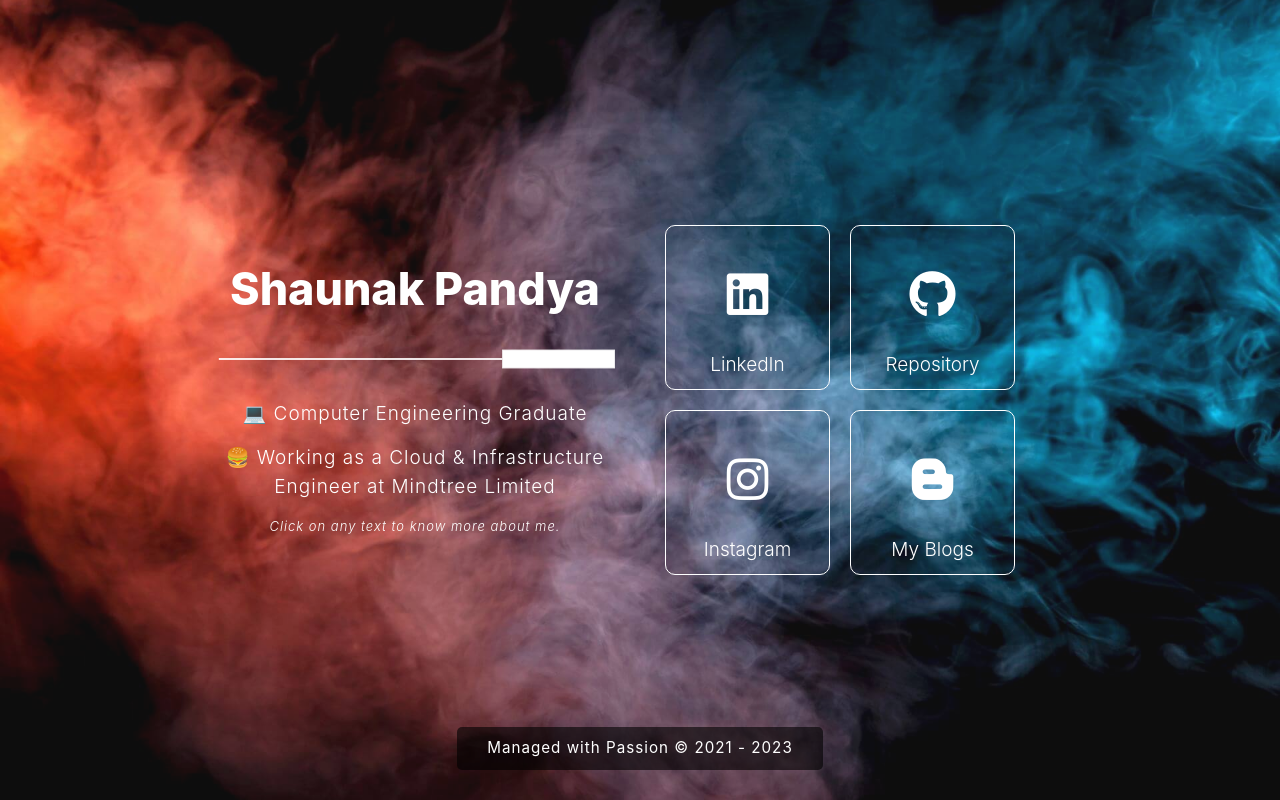
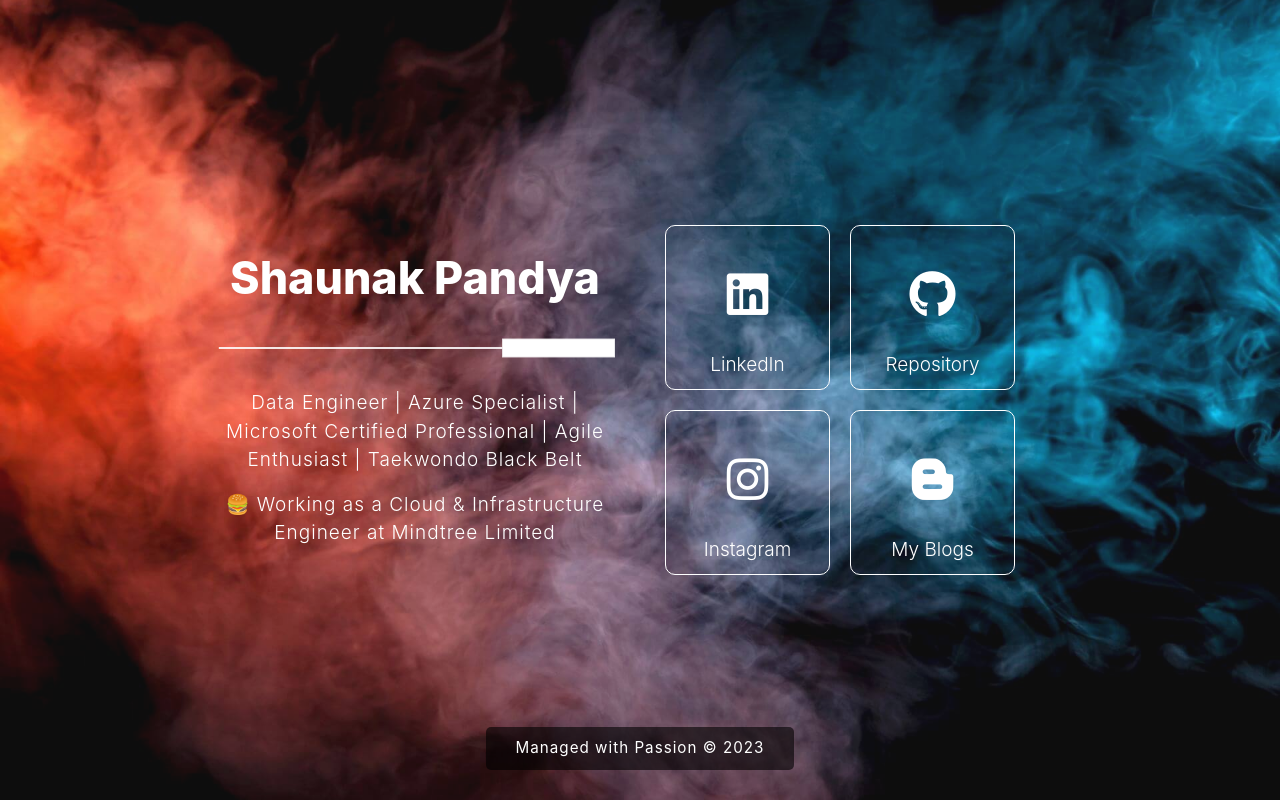
Before and after one commit to Shaunak-Pandya/Shaunak-Pandya.github.io, a plain HTML site: page index.html in a window 1280 px wide. Drawn offline with nearby package versions, Linux system fonts and the light colour scheme.

Commit message:
Update index.html

```diff
--- a/index.html
+++ b/index.html
@@ -5,7 +5,7 @@
     <meta name="viewport" content="width=device-width, initial-scale=1" />
 
     <link rel="icon" href="img/code_logo.png" type="image/gif" />
-    <title>👋 Welcome to Shaunak's Webpage</title>
+    <title>Shaunak Pandya | India</title>
     <meta content="object" property="og:type" />
     <meta content="Shaunak Pandya" property="og:site_name" />
     <meta content="👋 Welcome" property="og:title" />
@@ -74,28 +74,17 @@
                 <h1
                   class="mb-4"
                   style="font-weight: 800"
-                  onclick="alert('📧 Want to hire me? Mail me at spandya98@gmail.com')"
                 >
                   Shaunak Pandya
                 </h1>
                 <img src="img/underline.png" class="img-fluid mb-4" />
                 <p
-                  onclick="alert('🌟 www.websycode.in | info@webyscode.in 🌟')"
                 >
-                  💻 Computer Engineering Graduate
-                </p>
+Data Engineer | Azure Specialist | Microsoft Certified Professional | Agile Enthusiast | Taekwondo Black Belt                </p>
                 <p
-                  onclick="alert('I currently work in Azure Synapse Analytics Team 💻')"
                 >
                   🍔 Working as a Cloud & Infrastructure Engineer at Mindtree
                   Limited
-                </p>
-
-                <p
-                  style="font-style: italic; font-size: small"
-                  onclick="alert('Yeah! 🎉 Correct. Try other texts too..')"
-                >
-                  Click on any text to know more about me.
                 </p>
               </div>
             </div>
@@ -161,10 +150,9 @@
             </div>
           </div>
         </div>
-        <footer onclick="alert('Built with 💖 at WebSyCode')">
+        <footer>
           <p class="small tm-copyright-text">
-            Managed with Passion &copy; 2021 -
-            <span class="tm-current-year"></span>
+            Managed with Passion &copy; <span class="tm-current-year"></span>
           </p>
         </footer>
       </div>
```
